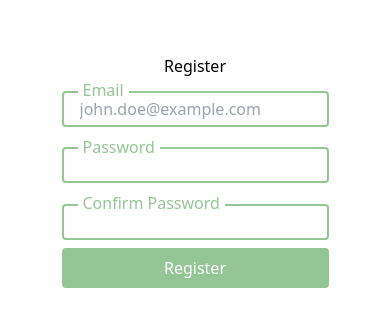
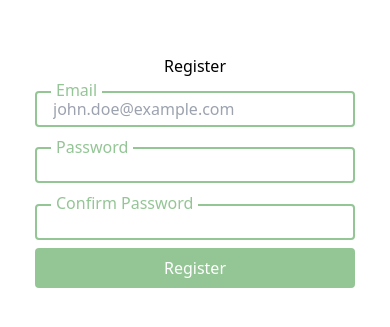
Before and after one commit to QuintenMuyllaert/Birds-QuintenMuyllaert, a Vue app in the folder frontend/: page /auth/register in a window 390 px wide. Shown: the part 251-578 px from the top of the page. Built offline with nearby package versions, Linux system fonts and the light colour scheme.

Commit message:
📱 Make form size responsive

```diff
--- a/frontend/src/pages/Auth/Register/index.vue
+++ b/frontend/src/pages/Auth/Register/index.vue
@@ -76,12 +76,14 @@ export default {
 form {
 	display: grid;
 	place-items: center;
+	width: min(100%, 20rem);
 }
 
 main {
 	display: flex;
 	flex-direction: column;
 	gap: 0.5rem;
+	width: 100%;
 }
 
 button {
```
